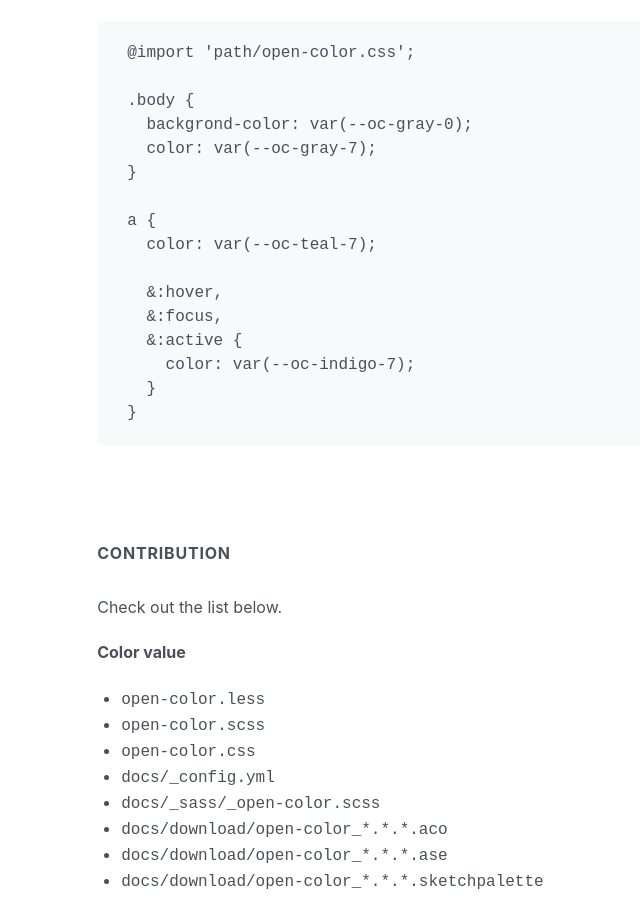
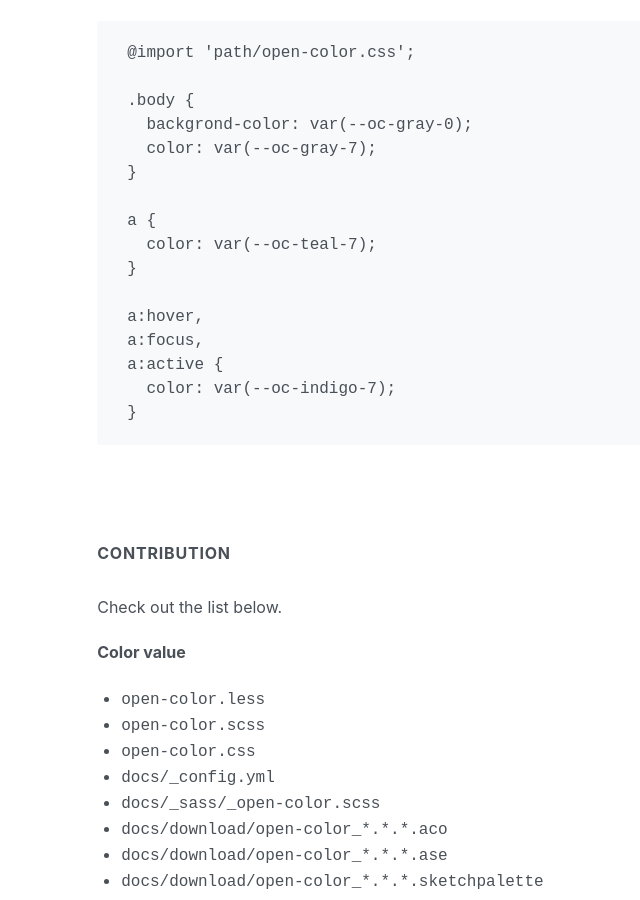
Before and after one commit to yeun/open-color, a Jekyll site: the page built from docs/documents.html, in a window 1280 px wide and 900 px high, scrolled down 2433 px. Shown: the whole window, without its empty margins (274-914 px from the left). Built offline with Jekyll 4.4.1, drawn with Linux system fonts in a browser that asks for light colours; nearby versions of some CDN libraries; library files that are not in the unit come from our copies.

Commit message:
Updates CSS examples

```diff
--- a/docs/documents.html
+++ b/docs/documents.html
@@ -87,12 +87,12 @@ a {
 
 a {
   color: var(--oc-teal-7);
+}
 
-  &:hover,
-  &:focus,
-  &:active {
-    color: var(--oc-indigo-7);
-  }
+a:hover,
+a:focus,
+a:active {
+  color: var(--oc-indigo-7);
 }
 {% endhighlight %}
   </div>
```
Also changed, not shown: README.md.
